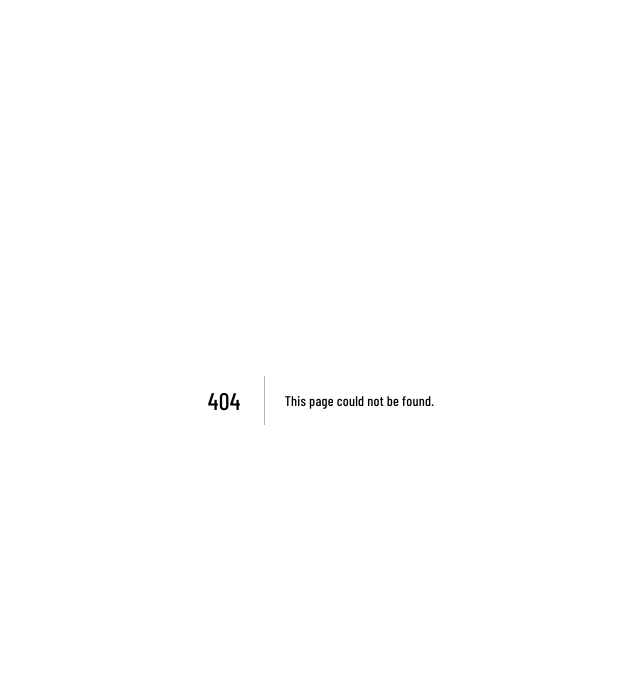
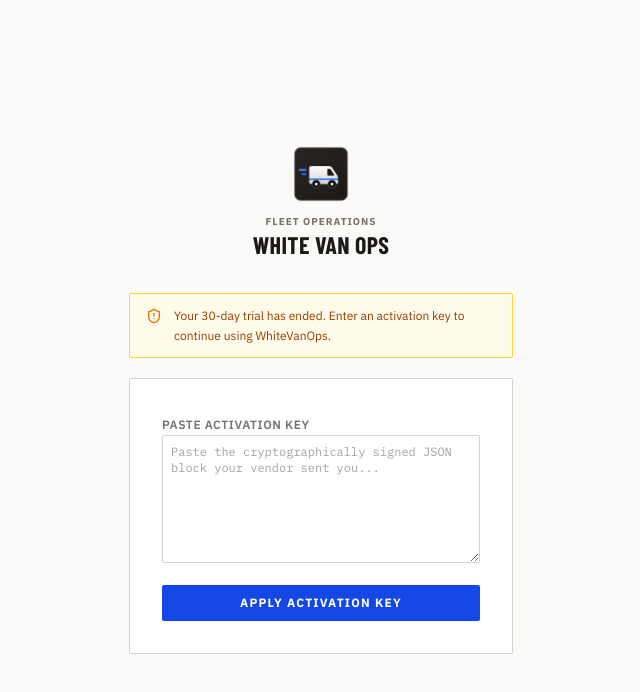
Before and after one commit to rsm1274-art/WhiteVanOps, a Next.js app: page /trial-expired in a window 1280 px wide. Before the commit this address had no page. Shown: the top 692 px of the page, without its empty margins (319-959 px from the left). Built offline with nearby package versions, Linux system fonts and the light colour scheme; no server answers.

Commit message:
feat: add trial-expired lockout page with activation key entry

```diff
--- /dev/null
+++ b/src/app/trial-expired/TrialExpiredClient.tsx
@@ -0,0 +1,35 @@
+"use client";
+
+import { useRouter } from "next/navigation";
+import { ShieldAlert } from "lucide-react";
+import { TrialUnlockForm } from "@/components/trial/TrialUnlockForm";
+
+export function TrialExpiredClient({ machineId }: { machineId: string | null }) {
+  const router = useRouter();
+
+  return (
+    <div className="min-h-screen flex items-center justify-center bg-zinc-50">
+      <div className="w-full max-w-sm">
+        <div className="flex flex-col items-center mb-8 gap-3">
+          {/* eslint-disable-next-line @next/next/no-img-element */}
+          <img src="/logo.png" alt="White Van Ops" className="h-14 w-14 rounded" />
+          <div className="text-center">
+            <p className="text-[10px] uppercase tracking-widest text-zinc-500 font-bold">Fleet Operations</p>
+            <h1 className="text-2xl font-bold text-zinc-900 uppercase tracking-wide">White Van Ops</h1>
+          </div>
+        </div>
+
+        <div className="flex items-start gap-3 mb-5 bg-amber-50 border border-amber-300 rounded px-4 py-3">
+          <ShieldAlert className="h-4 w-4 text-amber-600 mt-0.5 shrink-0" />
+          <p className="text-xs text-amber-800 leading-relaxed">
+            Your 30-day trial has ended. Enter an activation key to continue using WhiteVanOps.
+          </p>
+        </div>
+
+        <div className="bg-white border border-zinc-300 rounded p-8">
+          <TrialUnlockForm machineId={machineId} onUnlocked={() => router.push("/")} />
+        </div>
+      </div>
+    </div>
+  );
+}
--- /dev/null
+++ b/src/app/trial-expired/page.tsx
@@ -0,0 +1,10 @@
+import { getSessionUser } from "@/lib/auth";
+import { getTrialStatus } from "@/lib/trial";
+import { TrialExpiredClient } from "./TrialExpiredClient";
+
+export default async function TrialExpiredPage() {
+  await getSessionUser(); // middleware already guarantees a valid, trial-locked session exists
+  const trial = getTrialStatus();
+
+  return <TrialExpiredClient machineId={trial.machineId} />;
+}
--- /dev/null
+++ b/src/components/trial/TrialUnlockForm.tsx
@@ -0,0 +1,92 @@
+"use client";
+
+import { useState } from "react";
+
+type Props = {
+  machineId: string | null;
+  onUnlocked: () => void;
+};
+
+export function TrialUnlockForm({ machineId, onUnlocked }: Props) {
+  const [pastedKey, setPastedKey] = useState("");
+  const [error, setError] = useState<string | null>(null);
+  const [submitting, setSubmitting] = useState(false);
+
+  async function handleSubmit() {
+    setError(null);
+    const trimmed = pastedKey.trim();
+    if (!trimmed) {
+      setError("Paste the activation key you received from your vendor.");
+      return;
+    }
+
+    setSubmitting(true);
+    try {
+      const res = await fetch("/api/license", {
+        method: "POST",
+        headers: { "Content-Type": "application/json" },
+        body: JSON.stringify({ action: "unlock-trial", licenseKey: trimmed }),
+      });
+      const data = await res.json();
+      if (!res.ok) {
+        setError(data.error ?? "Failed to apply activation key.");
+        return;
+      }
+      onUnlocked();
+    } catch {
+      setError("Network error — please try again.");
+    } finally {
+      setSubmitting(false);
+    }
+  }
+
+  return (
+    <div className="space-y-4">
+      {machineId && (
+        <div className="space-y-1.5">
+          <label className="text-xs font-semibold uppercase tracking-wider text-zinc-500">
+            Machine ID (send this to your vendor)
+          </label>
+          <div className="flex items-center gap-2">
+            <input
+              type="text"
+              readOnly
+              value={machineId}
+              className="flex-1 font-mono text-xs bg-zinc-50 border border-zinc-300 rounded p-2 text-zinc-600 focus:outline-none"
+            />
+            <button
+              type="button"
+              onClick={() => navigator.clipboard.writeText(machineId)}
+              className="px-3 py-2 bg-zinc-100 hover:bg-zinc-200 border border-zinc-300 rounded text-xs font-semibold text-zinc-700 transition-colors uppercase tracking-wider"
+            >
+              Copy
+            </button>
+          </div>
+        </div>
+      )}
+
+      <div className="space-y-1.5">
+        <label className="text-xs font-semibold uppercase tracking-wider text-zinc-500">
+          Paste Activation Key
+        </label>
+        <textarea
+          value={pastedKey}
+          onChange={(e) => setPastedKey(e.target.value)}
+          placeholder="Paste the cryptographically signed JSON block your vendor sent you..."
+          className="w-full h-32 text-xs font-mono border-zinc-300 rounded focus:ring-blue-500 focus:border-blue-500 p-2 border bg-white placeholder-zinc-400"
+        />
+      </div>
+
+      {error && <p className="text-xs text-red-600 font-medium">{error}</p>}
+
+      <button
+        type="button"
+        onClick={handleSubmit}
+        disabled={submitting}
+        className="w-full py-2.5 bg-blue-700 text-white text-xs font-bold uppercase tracking-widest rounded hover:bg-blue-800 transition-colors disabled:opacity-50 disabled:cursor-not-allowed"
+      >
+        {submitting ? "Verifying..." : "Apply Activation Key"}
+      </button>
+    </div>
+  );
+}
```
